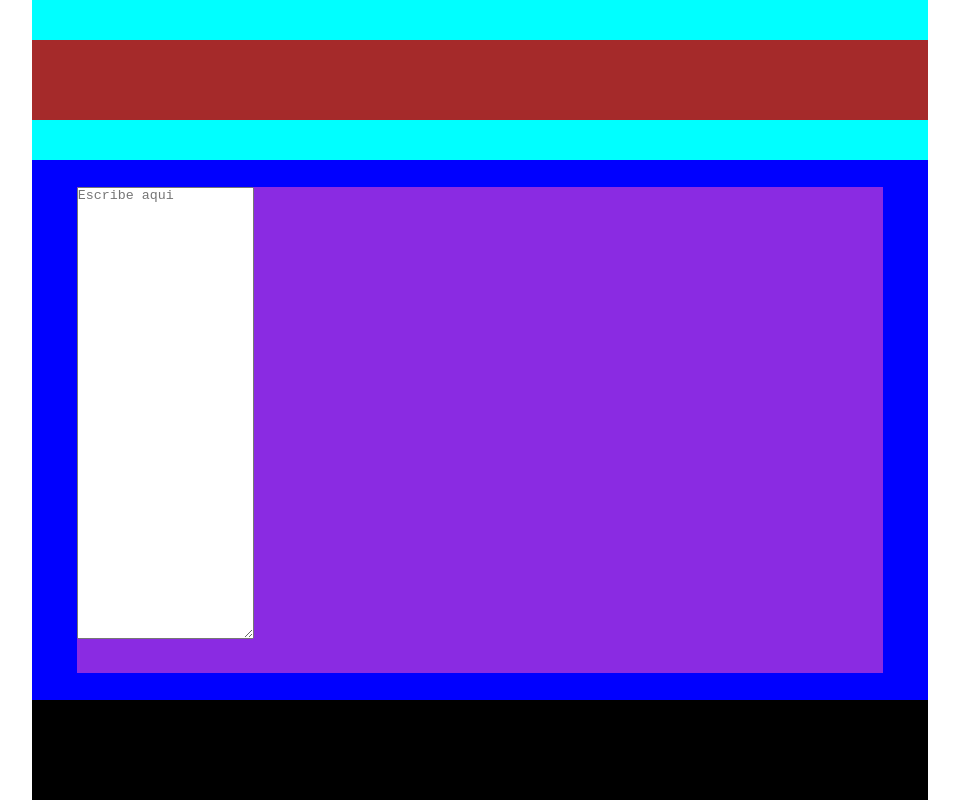
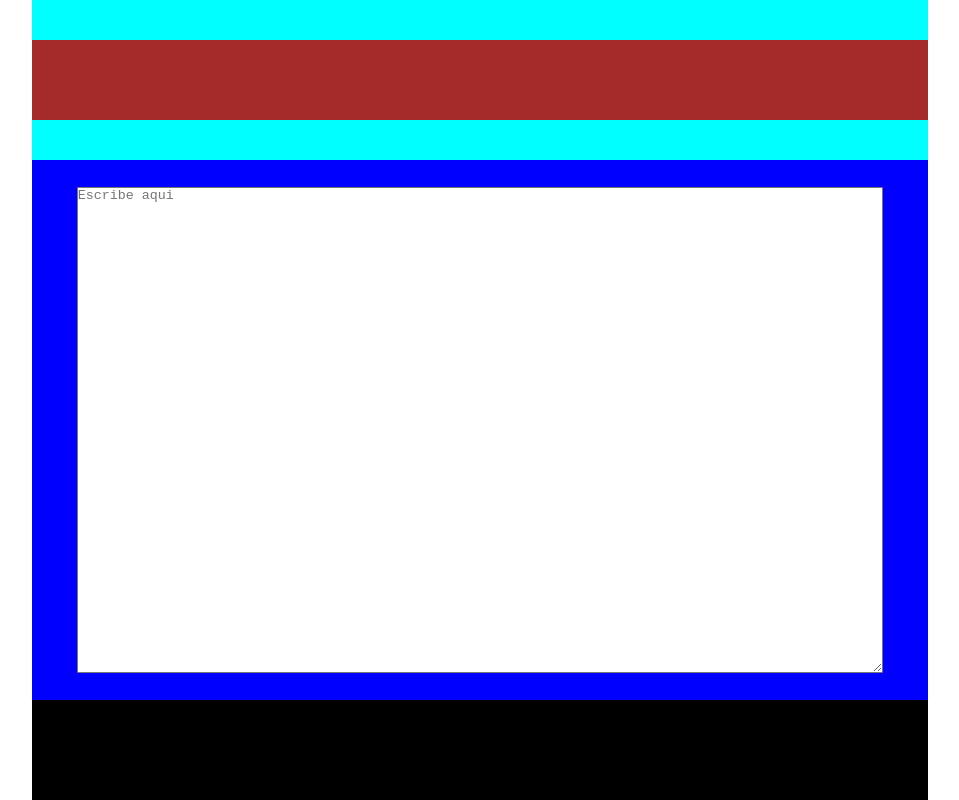
Before and after one commit to EfrenMV/Editor_txt, a plain HTML site: page Act/index.html in a window 1280 px wide. Shown: the whole page, without its empty margins (160-1119 px from the left). Drawn offline with Linux system fonts and the light colour scheme.

Commit message:
ffdf
fff

```diff
--- a/Act/Act_styles.css
+++ b/Act/Act_styles.css
@@ -44,3 +44,7 @@
     height: 90%;
     width: 90%;
    }
+   .formato{
+     width: 100%;
+height: 100%;
+   }
--- a/Act/index.html
+++ b/Act/index.html
@@ -17,7 +17,7 @@
         <div class="box_txt">
             <div class="text">
 
-                <textarea placeholder="Escribe aqui" rows="30"></textarea>
+                <textarea class="formato" placeholder="Escribe aqui" rows="30"></textarea>
 
             </div>
         </div>
```
